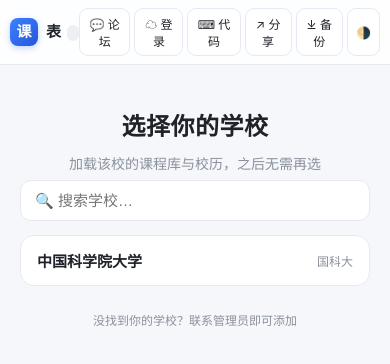
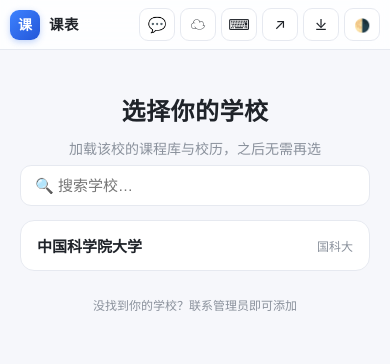
Before and after one commit to jiad88376-coder/kebiao-ucas, a plain HTML site: page index.html in a window 390 px wide. Drawn offline with Linux system fonts and the light colour scheme.

Commit message:
顶栏重设计: 品牌两行堆叠(课表/学期), 手机端按钮图标化(36px方块防折行), 桌面保留图文按钮

```diff
--- a/app.js
+++ b/app.js
@@ -260,7 +260,10 @@ if (typeof document !== "undefined" && typeof matchMedia === "function") {
 }
 
 function updateAuthUI() {
-  $("btnLogin").textContent = authUser ? "☁ " + (authUser.email || "已登录").split("@")[0] : "☁ 登录";
+  const lbl = document.querySelector("#btnLogin .ib-label");
+  const txt = authUser ? (authUser.email || "已登录").split("@")[0] : "登录";
+  if (lbl) lbl.textContent = txt;
+  else $("btnLogin").textContent = "☁ " + txt;
 }
 
 function showAuthModal() {
--- a/index.html
+++ b/index.html
@@ -26,14 +26,17 @@ try {
 <header class="topbar">
   <div class="brand">
     <span class="logo">课</span>
-    <span class="brand-text">表<span id="termBadge" class="term-badge"></span></span>
+    <span class="brand-col">
+      <span class="brand-text">课表</span>
+      <span id="termBadge" class="term-badge"></span>
+    </span>
   </div>
   <div class="top-actions">
-    <button id="btnForum" class="icon-btn" title="论坛">💬 论坛</button>
-    <button id="btnLogin" class="icon-btn" title="登录云同步">☁ 登录</button>
-    <button id="btnCodes" class="icon-btn" title="粘贴课程代码">⌨ 代码</button>
-    <button id="btnShare" class="icon-btn" title="分享课表">↗ 分享</button>
-    <button id="btnBackup" class="icon-btn" title="备份/恢复">⤓ 备份</button>
+    <button id="btnForum" class="icon-btn" title="论坛"><span class="ib-ico">💬</span><span class="ib-label">论坛</span></button>
+    <button id="btnLogin" class="icon-btn" title="登录云同步"><span class="ib-ico">☁</span><span class="ib-label">登录</span></button>
+    <button id="btnCodes" class="icon-btn" title="粘贴课程代码"><span class="ib-ico">⌨</span><span class="ib-label">代码</span></button>
+    <button id="btnShare" class="icon-btn" title="分享课表"><span class="ib-ico">↗</span><span class="ib-label">分享</span></button>
+    <button id="btnBackup" class="icon-btn" title="备份/恢复"><span class="ib-ico">⤓</span><span class="ib-label">备份</span></button>
     <button id="btnTheme" class="icon-btn theme-btn" title="切换深浅色">🌗</button>
   </div>
 </header>
--- a/style.css
+++ b/style.css
@@ -46,23 +46,25 @@ button:focus-visible { outline: 2px solid rgba(47, 111, 237, .55); outline-offse
   backdrop-filter: blur(14px) saturate(1.6);
   border-bottom: 1px solid var(--line);
 }
-.brand { display: flex; align-items: center; gap: 8px; }
+.brand { display: flex; align-items: center; gap: 9px; }
 .logo {
-  width: 28px; height: 28px; border-radius: 8px;
+  width: 30px; height: 30px; border-radius: 9px; flex: none;
   background: linear-gradient(135deg, #3d82ff, #2456d8);
-  color: #fff; font-weight: 700; display: flex; align-items: center; justify-content: center;
+  color: #fff; font-weight: 700; font-size: 14px;
+  display: flex; align-items: center; justify-content: center;
   box-shadow: 0 2px 6px rgba(47, 111, 237, .3);
 }
-.brand-text { font-weight: 700; font-size: 17px; }
-.term-badge {
-  margin-left: 6px; font-size: 11px; font-weight: 400; color: var(--muted);
-  background: rgba(120, 130, 155, .12); padding: 2px 8px; border-radius: 10px;
-}
+.brand-col { display: flex; flex-direction: column; line-height: 1.2; min-width: 0; }
+.brand-text { font-weight: 700; font-size: 15.5px; letter-spacing: 1px; }
+.term-badge { font-size: 10px; color: var(--muted); white-space: nowrap; }
 .top-actions { display: flex; gap: 6px; }
 .icon-btn {
   border: 1px solid var(--line); background: var(--card); color: var(--text);
   border-radius: 9px; padding: 5px 10px; font-size: 13px; cursor: pointer;
+  display: inline-flex; align-items: center; justify-content: center; gap: 4px; flex: none;
+  height: 34px; white-space: nowrap;
 }
+.ib-ico { font-size: 14px; line-height: 1; }
 .icon-btn:active { background: #eef1f7; }
 
 /* ---------- 欢迎页 ---------- */
@@ -441,12 +443,14 @@ footer.footnote { text-align: center; margin: 10px 0 26px; }
   #grid { min-width: 0; }
   #grid thead th { width: 88px; }
 
-  /* 顶栏紧凑化 */
+  /* 顶栏紧凑化：手机端按钮图标化 */
   .topbar { padding: 8px 10px; }
-  .top-actions { gap: 4px; }
-  .icon-btn { padding: 6px 8px; font-size: 12px; }
-  .brand-text { font-size: 15px; }
-  .term-badge { font-size: 10px; padding: 2px 6px; }
+  .top-actions { gap: 5px; }
+  .icon-btn { width: 36px; height: 33px; padding: 0; }
+  .ib-ico { font-size: 15px; }
+  .ib-label { display: none; }
+  .brand-text { font-size: 14.5px; letter-spacing: .5px; }
+  .term-badge { font-size: 9.5px; }
   .legend { font-size: 10px; gap: 6px; padding: 10px 2px 2px; }
   .legend .lg { padding: 2px 8px 2px 6px; }
 
@@ -596,7 +600,6 @@ footer.footnote { text-align: center; margin: 10px 0 26px; }
 }
 :root[data-theme="light"] { color-scheme: light; }
 [data-theme="dark"] .topbar { background: rgba(23, 27, 37, .82); }
-[data-theme="dark"] .term-badge { background: rgba(130, 140, 165, .14); }
 [data-theme="dark"] .banner { background: #1d2742; border-color: #33447a; color: #a8c0f5; }
 [data-theme="dark"] .banner.warn { background: #33290f; border-color: #6b5322; color: #ffd9a8; }
 [data-theme="dark"] .icon-btn:active { background: #242a3a; }
```
